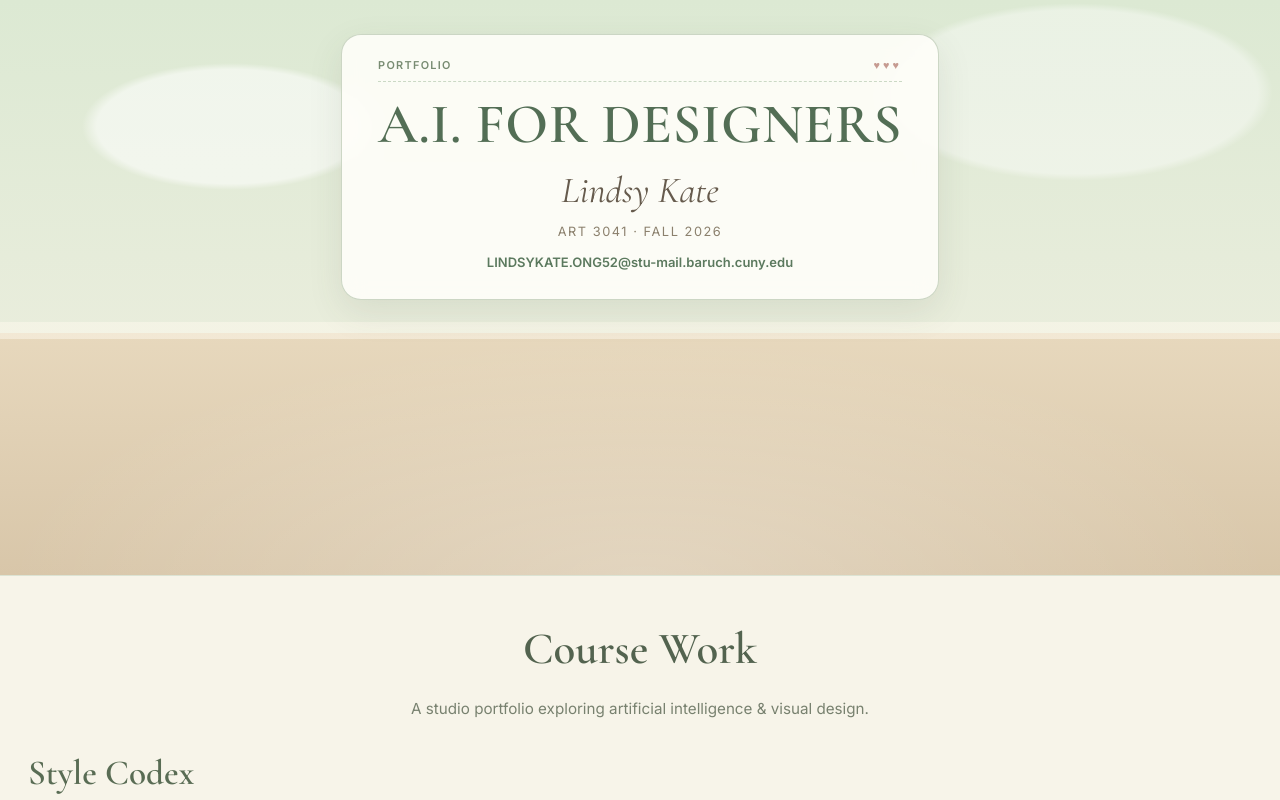
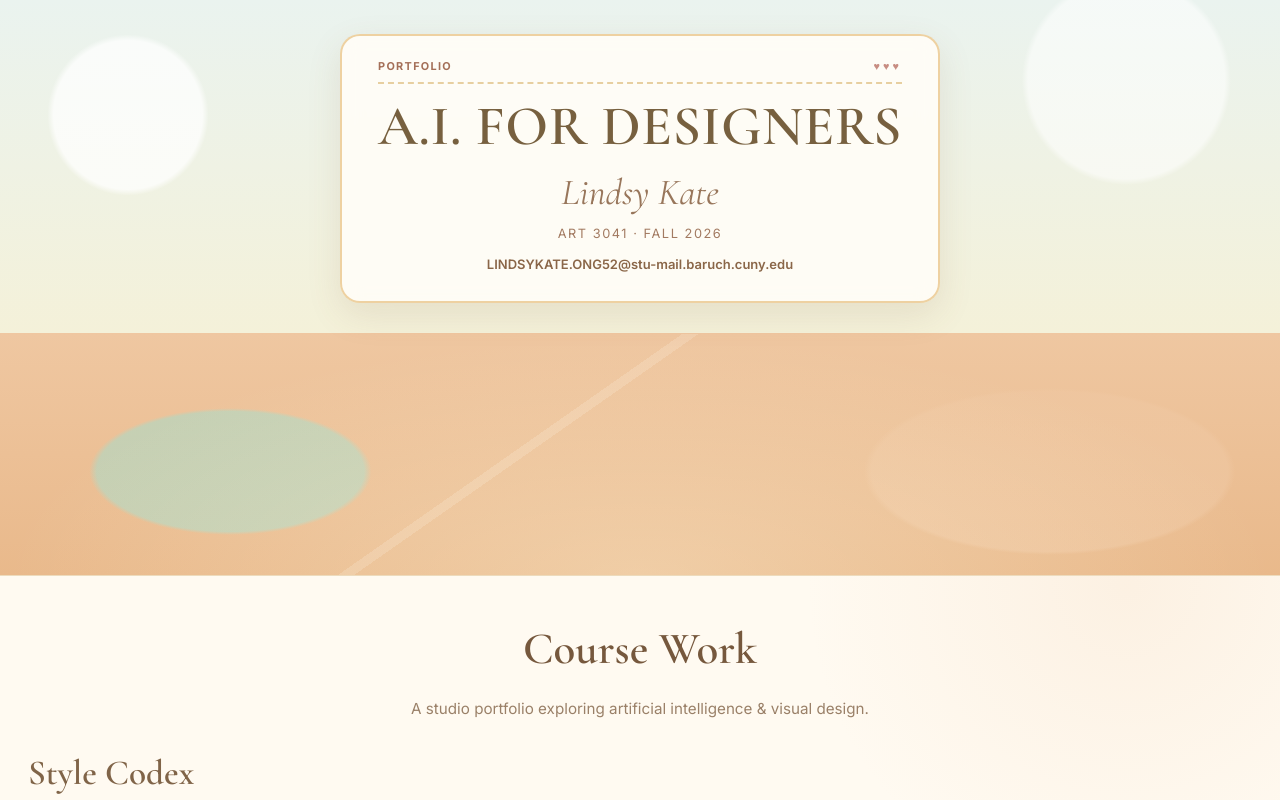
Before and after one commit to lkateong/lkateong-LINDSY-KATE-ONG-ART-3041, a plain HTML site: page index.html in a window 1280 px wide. Shown: the top 800 px of the page. Drawn offline with nearby package versions, Linux system fonts and the light colour scheme.

Commit message:
Restyle index.html to use a soft Rilakkuma-inspired cream, peach, mint, and warm-brown palette

```diff
--- a/index.html
+++ b/index.html
@@ -10,15 +10,17 @@
   <link href="https://fonts.googleapis.com/css2?family=Cormorant+Garamond:ital,wght@0,500;0,600;1,400;1,600&family=Inter:wght@300;400;500;600;700&display=swap" rel="stylesheet">
   <style>
     :root {
-      --bg-room: #f7f4e9;
-      --card-bg: rgba(255, 254, 250, 0.94);
-      --card-border: #dce5d6;
-      --text-main: #3d4639;
-      --text-muted: #78816f;
-      --accent-green: #66836a;
-      --accent-brown: #9a8065;
-      --sage-wash: #edf2e8;
-      --cream: #fbf8ee;
+      --bg-room: #fffaf1;
+      --card-bg: rgba(255, 253, 247, 0.96);
+      --card-border: #f0dba8;
+      --text-main: #65472f;
+      --text-muted: #9a8068;
+      --accent-brown: #8d6342;
+      --accent-yellow: #efd384;
+      --accent-mint: #b9d5bd;
+      --accent-peach: #efc7a1;
+      --accent-blush: #c88d82;
+      --cream: #fffaf1;
     }
 
     * { box-sizing: border-box; }
@@ -28,7 +30,10 @@
       margin: 0;
       min-width: 320px;
       color: var(--text-main);
-      background: var(--bg-room);
+      background:
+        radial-gradient(circle at 12% 8%, rgba(185, 213, 189, 0.20), transparent 17rem),
+        radial-gradient(circle at 88% 28%, rgba(239, 199, 161, 0.18), transparent 20rem),
+        var(--bg-room);
       font-family: 'Inter', sans-serif;
       font-size: 16px;
       line-height: 1.5;
@@ -45,8 +50,9 @@
       text-align: center;
       padding: 24px 20px 20px;
       overflow: hidden;
-      border-bottom: 1px solid #dce3d3;
-      background: linear-gradient(145deg, #dce9d3 0%, #e8eddc 48%, #f3ead7 100%);
+      border-bottom: 1px solid #eddbbc;
+      background:
+        linear-gradient(180deg, #eaf3ef 0%, #f4f1d9 58%, #efc7a1 58%, #e9b98b 100%);
     }
 
     .hero-bg {
@@ -57,10 +63,10 @@
       z-index: 1;
       pointer-events: none;
       background:
-        radial-gradient(ellipse at 18% 22%, rgba(255,255,255,.55) 0 9%, transparent 10%),
-        radial-gradient(ellipse at 84% 16%, rgba(255,255,255,.4) 0 12%, transparent 13%),
-        linear-gradient(180deg, transparent 56%, rgba(255,250,238,.48) 56% 59%, transparent 59%),
-        linear-gradient(180deg, #dce9d3, #e9eddc 58%, #e7d8bd 58%, #d8c6a9);
+        radial-gradient(circle at 10% 20%, rgba(255,255,255,.75) 0 6%, transparent 6.5%),
+        radial-gradient(circle at 88% 14%, rgba(255,255,255,.55) 0 8%, transparent 8.5%),
+        radial-gradient(ellipse at 18% 82%, rgba(185,213,189,.75) 0 9%, transparent 9.5%),
+        radial-gradient(ellipse at 82% 82%, rgba(239,199,161,.65) 0 12%, transparent 12.5%);
     }
 
     .hero::after {
@@ -69,19 +75,21 @@
       z-index: 1;
       inset: auto 0 0;
       height: 42%;
-      background: radial-gradient(ellipse at 50% 100%, rgba(255,255,255,.25), transparent 70%);
+      background:
+        linear-gradient(145deg, transparent 0 42%, rgba(255,250,238,.18) 42% 43%, transparent 43%),
+        radial-gradient(ellipse at 50% 100%, rgba(255,248,222,.32), transparent 70%);
       pointer-events: none;
     }
 
     .hero-content {
       position: relative;
       z-index: 2;
-      background: rgba(255, 254, 250, 0.88);
+      background: rgba(255, 253, 247, 0.92);
       backdrop-filter: blur(10px);
       padding: 22px 36px 26px;
       border-radius: 20px;
-      border: 1px solid rgba(164, 185, 157, 0.55);
-      box-shadow: 0 12px 35px rgba(67, 82, 61, 0.10);
+      border: 2px solid rgba(236, 203, 150, 0.88);
+      box-shadow: 0 12px 35px rgba(130, 92, 58, 0.12);
       max-width: 90%;
       width: max-content;
       margin-top: 10px;
@@ -91,23 +99,23 @@
       display: flex;
       align-items: center;
       justify-content: space-between;
-      border-bottom: 1px dashed #cbd9c5;
+      border-bottom: 2px dashed #e7cfa0;
       padding-bottom: 8px;
       margin-bottom: 12px;
       font-size: 0.68rem;
-      font-weight: 600;
-      color: #788c72;
+      font-weight: 700;
+      color: #a46f58;
       letter-spacing: 0.12em;
     }
 
-    .pixel-hearts { color: #c69b91; letter-spacing: 3px; }
+    .pixel-hearts { color: var(--accent-blush); letter-spacing: 3px; }
 
     .hero-title {
       margin: 0;
       font-family: 'Cormorant Garamond', serif;
       font-size: clamp(2rem, 5vw, 3.5rem);
       font-weight: 600;
-      color: #536e55;
+      color: #77603f;
       line-height: 1.08;
       letter-spacing: 0.01em;
     }
@@ -116,21 +124,21 @@
       margin: 8px 0 0;
       font-family: 'Cormorant Garamond', serif;
       font-size: clamp(1.7rem, 3vw, 2.3rem);
-      color: #665b4d;
+      color: #98765b;
       font-style: italic;
     }
 
     .hero-course {
       margin-top: 4px;
       font-size: 0.8rem;
-      color: #8b806d;
+      color: #a27a61;
       letter-spacing: 0.12em;
       text-transform: uppercase;
     }
 
     .hero-email { margin-top: 12px; font-size: 13px; }
-    .hero-email a { color: #5b795e; text-decoration: none; font-weight: 600; }
-    .hero-email a:hover { text-decoration: underline; color: #405f44; }
+    .hero-email a { color: #8a6648; text-decoration: none; font-weight: 600; }
+    .hero-email a:hover { text-decoration: underline; color: #65472f; }
 
     .content {
       max-width: 1500px;
@@ -143,7 +151,7 @@
       font-family: 'Cormorant Garamond', serif;
       font-size: 2.8rem;
       font-weight: 600;
-      color: #53634f;
+      color: #76583d;
       margin: 0 0 6px;
     }
 
@@ -162,7 +170,7 @@
       line-height: 1.15;
       font-weight: 600;
       margin: 0 0 18px;
-      color: #596c54;
+      color: #806448;
     }
 
     .work-grid {
@@ -181,19 +189,19 @@
       border-radius: 16px;
       text-decoration: none;
       color: var(--text-main);
-      box-shadow: 0 3px 10px rgba(89, 105, 78, 0.05);
+      box-shadow: 0 4px 12px rgba(130, 92, 58, 0.07);
       transition: transform 0.2s ease, box-shadow 0.2s ease, border-color 0.2s ease, background 0.2s ease;
     }
 
     .work-item:hover {
       transform: translateY(-3px);
-      background: #fffefa;
-      box-shadow: 0 10px 22px rgba(89, 105, 78, 0.11);
-      border-color: #b7cbb0;
+      background: #fffdf6;
+      box-shadow: 0 10px 22px rgba(130, 92, 58, 0.13);
+      border-color: #d9bb7c;
     }
 
     .work-item:focus-visible {
-      outline: 3px solid rgba(103, 146, 103, 0.35);
+      outline: 3px solid rgba(200, 141, 130, 0.35);
       outline-offset: 3px;
     }
 
@@ -201,7 +209,7 @@
       font-family: 'Cormorant Garamond', serif;
       font-size: 1.55rem;
       font-weight: 600;
-      color: #82977b;
+      color: #b38b65;
       margin-right: 22px;
       flex-shrink: 0;
     }
```
